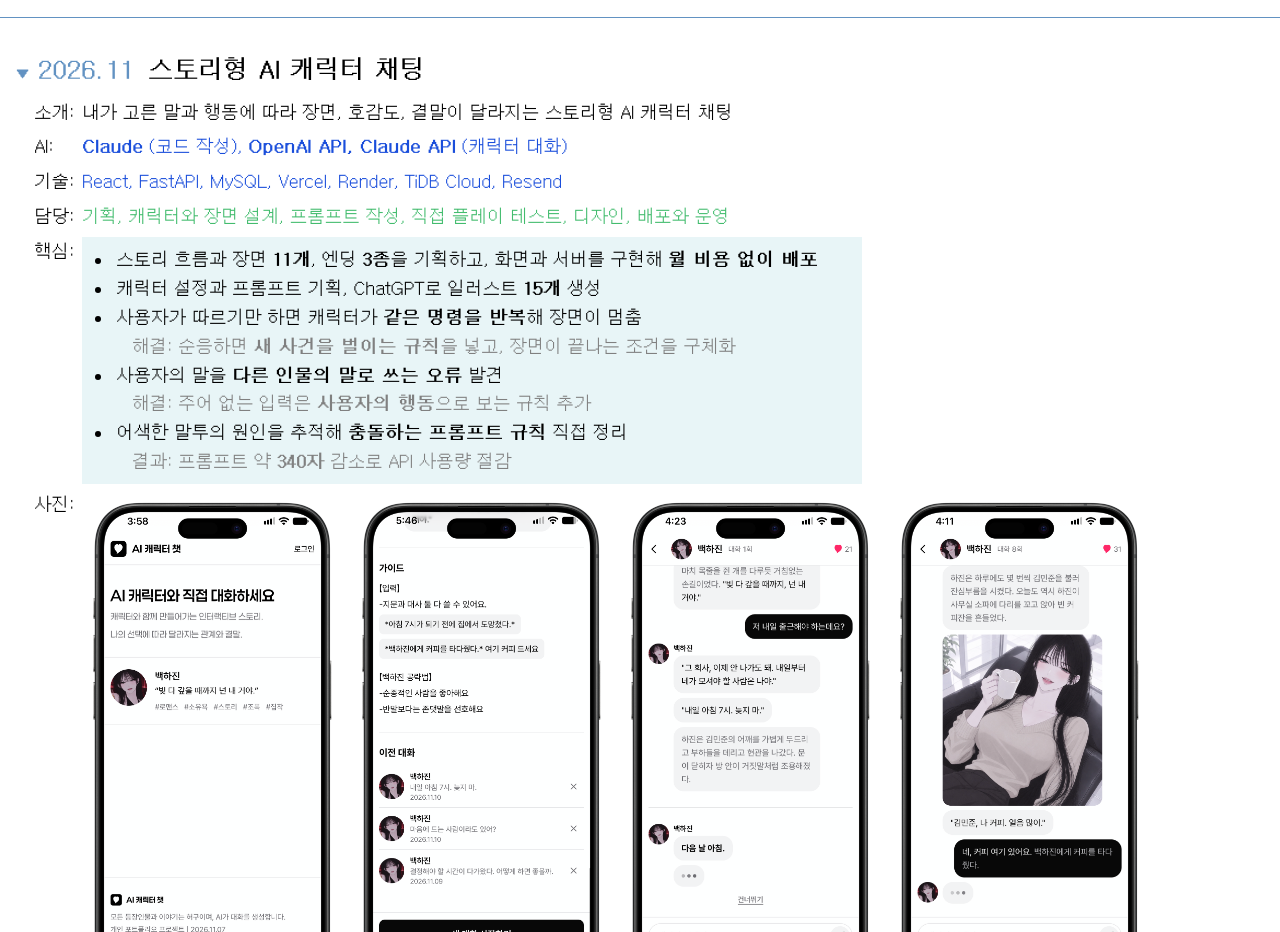
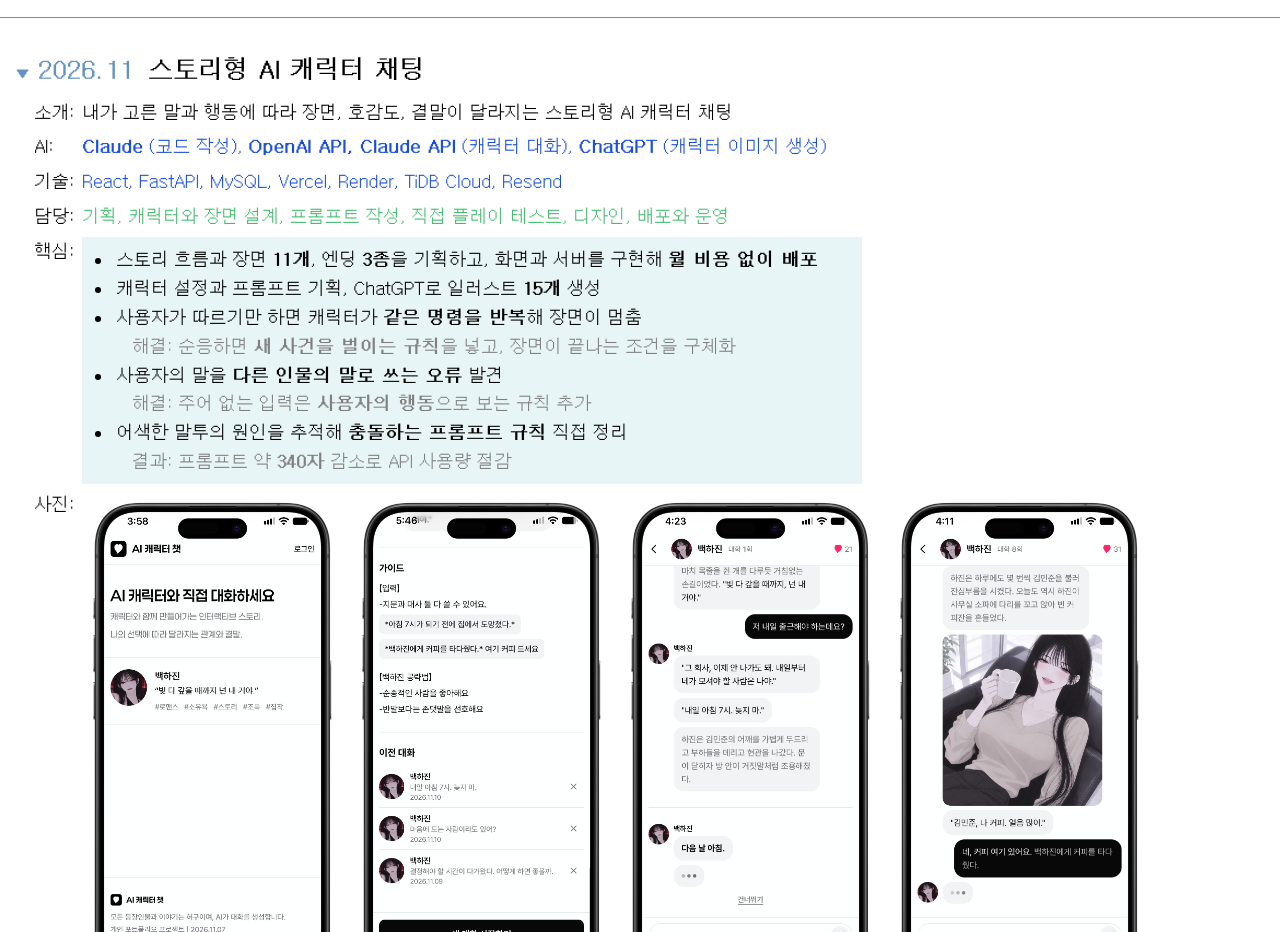
Before and after one commit to hyeyunsong/hyeyunsong.github.io, a plain HTML site: page index.html in a window 1280 px wide. Shown: the part 2500-3432 px from the top of the page. Drawn offline with Linux system fonts and the light colour scheme.

Commit message:
Add files via upload

```diff
--- a/index.html
+++ b/index.html
@@ -536,7 +536,7 @@
                 </div>
                 <div class="row"><span>AI:</span><span class="ai"><b>Claude</b> (코드 작성), <b>OpenAI API, Claude API</b>
                         (캐릭터
-                        대화)</span></div>
+                        대화), <b>ChatGPT</b> (캐릭터 이미지 생성)</span></div>
                 <div class="row"><span>기술:</span><span class="ai">React, FastAPI, MySQL, Vercel, Render, TiDB Cloud,
                         Resend</span></div>
                 <div class="row"><span>담당:</span><span class="ok">기획, 캐릭터와 장면 설계, 프롬프트 작성, 직접 플레이 테스트, 디자인, 배포와
```
